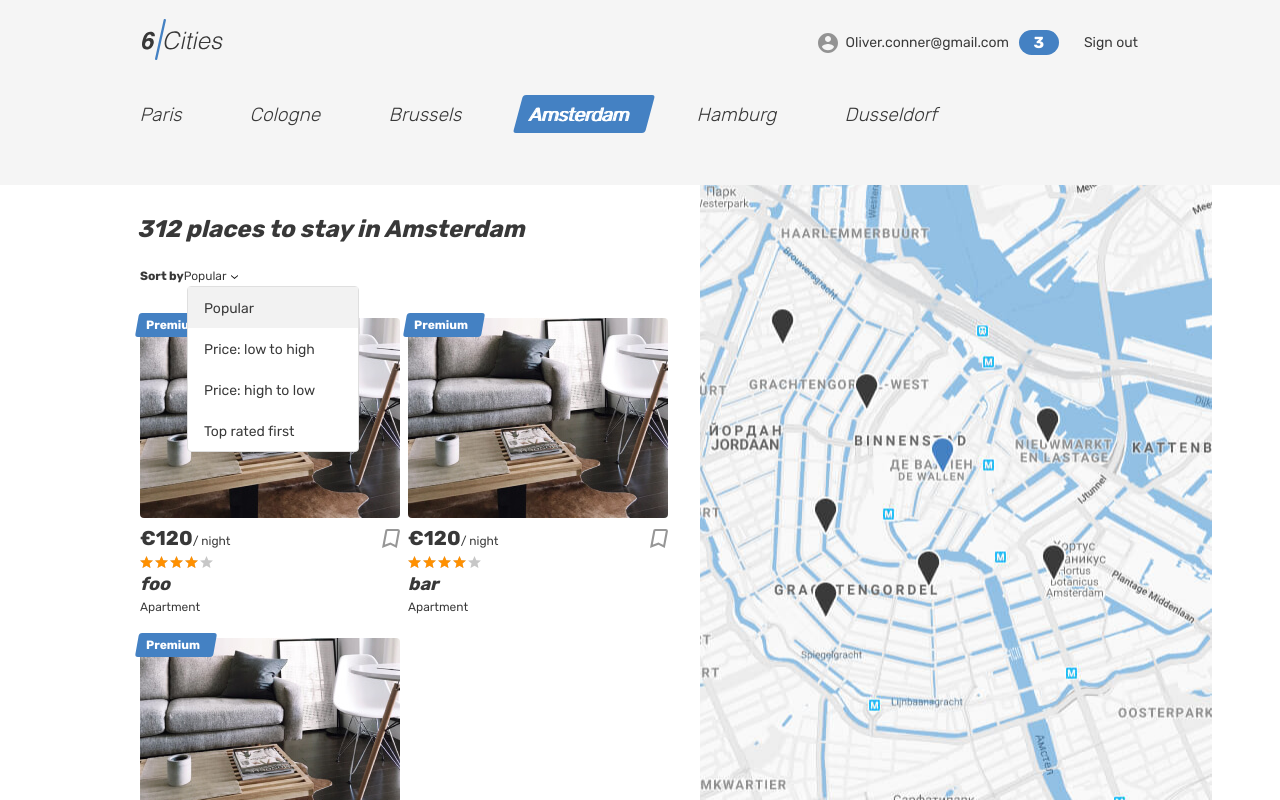
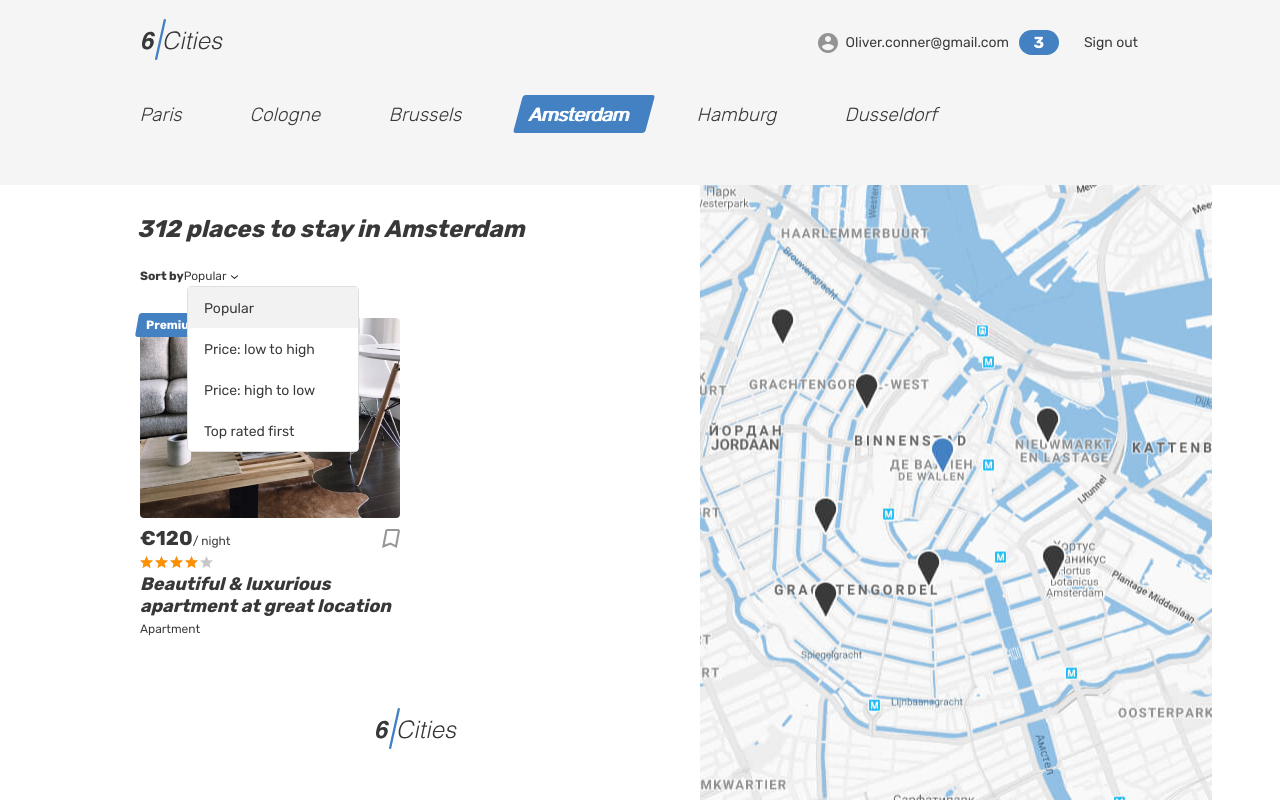
Before and after one commit to shchukin/170520-six-cities-1, a React (Create React App) app in the folder project/: page / in a window 1280 px wide. Built offline with nearby package versions, Linux system fonts and the light colour scheme.

Commit message:
data type draft

```diff
--- a/project/src/index.tsx
+++ b/project/src/index.tsx
@@ -5,6 +5,7 @@ import {offersData} from './mocks/offersData';
 
 const settings = {
   OffersAmountOnMainPage: 4,
+  // MaxPhotoOnDetailedPage: 6,
 } as const;
 
 const root = ReactDOM.createRoot(
--- a/project/src/mocks/offersData.ts
+++ b/project/src/mocks/offersData.ts
@@ -3,14 +3,20 @@ import {OfferType} from '../types/offerType';
 export const offersData: OfferType[] = [
   {
     'id': 1,
-    'title': 'foo'
+    'title': 'Beautiful & luxurious apartment at great location',
+    'premium': true,
+    'ratingInStars': 4.5,
+    'priceNightEuro': 130,
+    'kind': 'Apartment',
+    'bedrooms': 2,
+    'maxAdults': 5,
+    'description': 'A quiet cozy and picturesque that hides behind a a river by the unique lightness of Amsterdam. The building is green and from 18th century.\n\nAn independent House, strategically located between Rembrand Square and National Opera, but where the bustle of the city comes to rest in this alley flowery and colorful.',
+    'photo': ['img/apartment-01.jpg', 'img/apartment-02.jpg', 'img/apartment-03.jpg'],
+    'amenities': ['Wi-Fi', 'Washing machine', 'Towels', 'Heating', 'Coffee machine', 'Baby seat', 'Kitchen', 'Dishwasher', 'Cabel TV', 'Fridge'],
+    'host': {
+      'photo': 'img/avatar-angelina.jpg',
+      'name': 'Angelina',
+      'pro': true
+    }
   },
-  {
-    'id': 2,
-    'title': 'bar'
-  },
-  {
-    'id': 3,
-    'title': 'baz'
-  }
 ];
```
Also changed, not shown: project/src/types/offerType.ts (+16 -0 lines).
